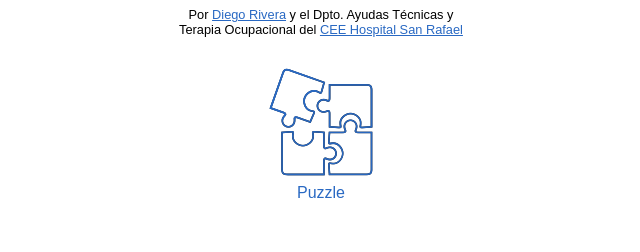
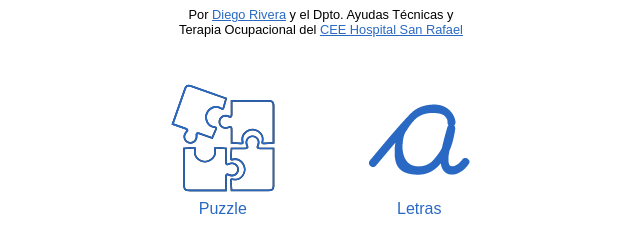
Before and after one commit to diegotid/adapted-games-web, a plain HTML site: page index.html in a window 1280 px wide. Shown: the part 140-392 px from the top of the page, without its empty margins (319-959 px from the left). Drawn offline with Linux system fonts and the light colour scheme.

Commit message:
Including Letras in Juegos's index

```diff
--- a/index.html
+++ b/index.html
@@ -15,6 +15,12 @@
           <figcaption>Puzzle</figcaption>
         </figure>
       </a></li>
+      <li><a href="./letras" target="_blank" title="Puzzle">
+        <figure>
+          <img src="img/letras.png"/>
+          <figcaption>Letras</figcaption>
+        </figure>
+      </a></li>
     </ul>
   </div>
 </body>
--- a/styles.css
+++ b/styles.css
@@ -35,6 +35,10 @@ ul {
   padding: 0;
 }
 
+ul li {
+  display: inline-block;
+}
+
 a, a:visited {
   color: rgb(41, 105, 195);
 }
```
Also changed, not shown: img/letras.png (added).
